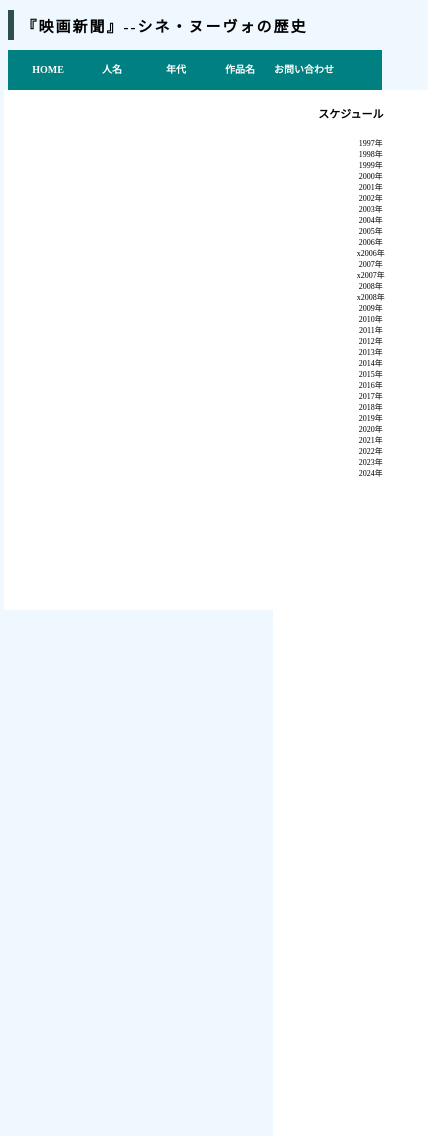
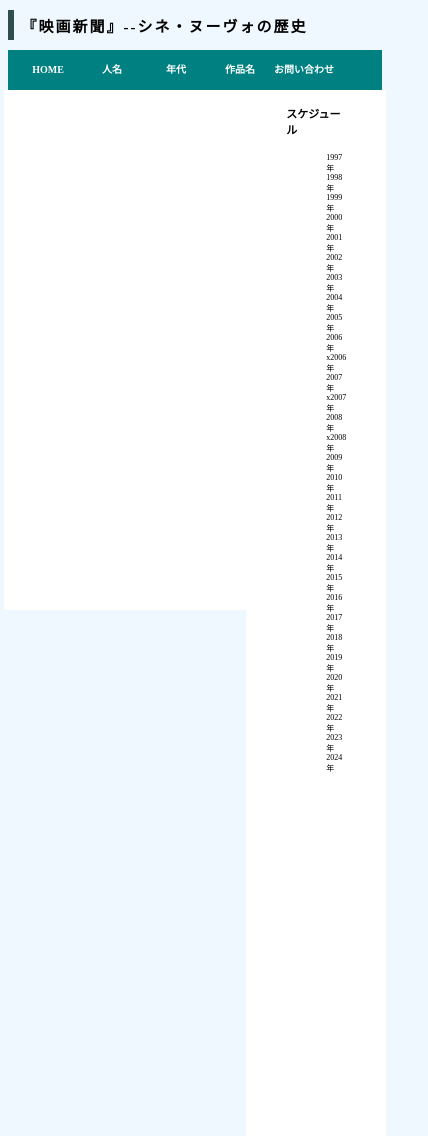
Before and after one commit to negi-locus/e-8.github.io, a plain HTML site: page index.html in a window 390 px wide. Shown: the top 1136 px of the page, 428 px wide, since content can reach past the window. Drawn offline with Linux system fonts and the light colour scheme.

Commit message:
Update main.css

```diff
--- a/main.css
+++ b/main.css
@@ -237,10 +237,10 @@ body{
     /* ▼サイドメニュー（右側） */
     /* -------------------- */
      .side{
-         width: 30%;
+         width: 80px;
          height: 1500px;
          padding: 40px;
-         margin-right: -65px;
+         margin-right: -23px;
          background-color: #FFFFFF;
      }
     /* ------------------------------ */
@@ -250,7 +250,7 @@ body{
          margin-top: -25px;
          font-family: serif;
          color: black;
-         text-align: center;
+         text-align: left;
          font-size: 11px;
      }
     /* ------------------------------ */
@@ -265,7 +265,7 @@ body{
      .li-side{
          font-family: serif;
          font-size: 8px;
-         text-align: center;
+         text-align: left;
      }
      .li-side:hover{
          color: teal;
```
